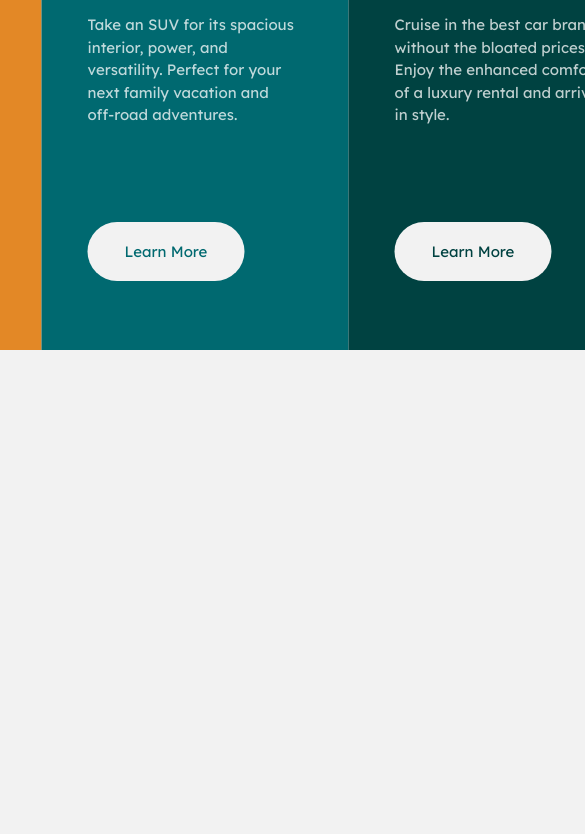
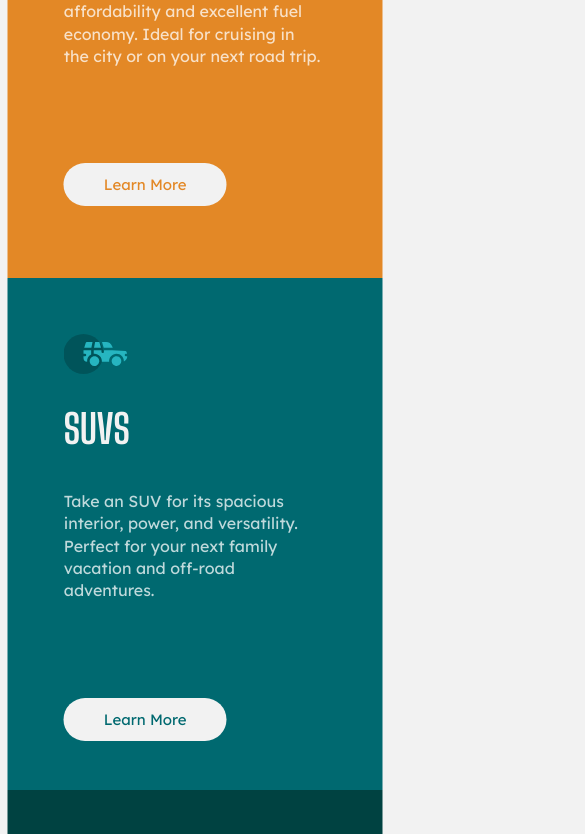
Before and after one commit to yozidst/3-Column-Preview-Card-Component, a plain HTML site: page index.html in a window 390 px wide. Shown: the part 328-1162 px from the top of the page, 585 px wide, since content can reach past the window. Before the commit the page ends 844 px from the top, so only its background shows below. Drawn offline with Linux system fonts and the light colour scheme.

Commit message:
Update styles.css

```diff
--- a/styles.css
+++ b/styles.css
@@ -35,6 +35,7 @@ body {
 }
 
 .content {
+    margin-top: 50px;
     display: grid;
     grid-template-columns: 307px 307px 307px;
     grid-template-rows: 32rem;
@@ -81,7 +82,7 @@ p {
 button {
     margin-top: 80px;
     background-color: var(--clr-secondary-very-light-gray);
-    padding: 20px 32px;
+    padding: 14px 32px;
     border-radius: 100rem;
     font-family: var(--ff-Lexend-Deca);
     font-weight: 400;
@@ -112,3 +113,43 @@ button:hover, .button:focus {
     border: solid 2px aqua;
 
 }
+
+@media only screen and (max-width: 950px) {
+
+    body {
+        display: flex;
+        justify-content: center;
+        align-items: center;
+        height: fit-content;
+    }
+
+    .content {
+        margin-top: 58em;
+        margin-bottom: 3em;
+        display: grid;
+        grid-template-columns: 375px;
+        grid-template-rows: 32rem 32rem 32rem;
+    }
+
+    .card-a {
+        border-radius: 10px 10px 0px 0px;
+    }
+
+    .card-c {
+        border-radius: 0px 0px 10px 10px;
+    }
+
+    h1 {
+        padding-bottom: 10px;
+        font-size: 2.5rem;
+    }
+
+    p {
+        font-size: 1rem;
+        line-height: 1.4;
+    }
+
+    button {
+        padding: 12px 35px;
+    }
+};
```
